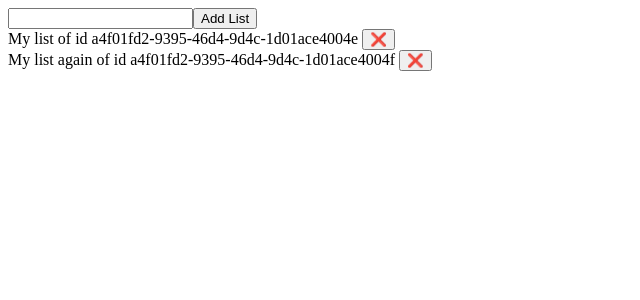
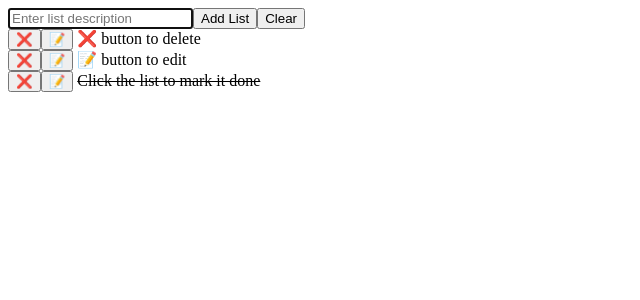
Before and after one commit to anditakaesar/sandbox-react-redux, a React (Create React App) app: page / in a window 1280 px wide. Shown: the top 300 px of the page, without its empty margins (0-640 px from the left). Built offline with nearby package versions, Linux system fonts and the light colour scheme.

Commit message:
Fully worked CRUD

```diff
--- /dev/null
+++ b/src/App.css
@@ -0,0 +1,9 @@
+.checklist-done {
+    text-decoration: line-through;
+    cursor: pointer;
+}
+
+.checklist-base {
+    text-decoration: none;
+    cursor: pointer;
+}
--- a/src/App.js
+++ b/src/App.js
@@ -1,48 +1,11 @@
 import React from 'react';
 import { connect } from 'react-redux';
+import './App.css';
 import { fetchChecklist, createChecklist, updateChecklist, deleteChecklist } from './checklist/checklist.action';
 
 const uuid = require('uuid/v4');
 
 class App extends React.Component {
-
-  _onClickAddHandler = (checklist) => {
-    this.props.createChecklist(checklist);
-  }
-
-  _onClickDeleteHandler = (checklist) => {
-    this.props.deleteChecklist(checklist);
-  }
-
-  render() {
-    const { checklists } = this.props;
-
-    return(
-      <div className="App">
-        <ListForm onAdd={this._onClickAddHandler} />
-        {
-          checklists.map((l, i) =>
-            <SingleList list={l} key={l.id} onDelete={this._onClickDeleteHandler} />)
-        }
-
-      </div>
-    );
-  }
-}
-
-class SingleList extends React.Component {
-  render() {
-    const { list, onDelete } = this.props;
-
-    return(
-        <div>
-          {list.desc} of id {list.id} <button onClick={() => this.props.onDelete(list)}>❌</button>
-        </div>
-    );
-  }
-}
-
-class ListForm extends React.Component {
 
   constructor(props) {
     super(props);
@@ -53,7 +16,7 @@ class ListForm extends React.Component {
     }
   }
 
-  _onFieldChange = (event) => {
+  _onFieldChangeHandler = (event) => {
     const { name, value } = event.target;
 
     this.setState({
@@ -61,40 +24,116 @@ class ListForm extends React.Component {
     });
   }
 
-  _onAddBtnHandler = () => {
+  _onKeyDownHandler = (event) => {
+    // handle Enter key
+    if (event.key === 'Enter') {
+      this._onClickSaveHandler();
+    }
+  }
+
+  _onClickSaveHandler = () => {
     const { id, desc, enabled } = this.state;
 
     if (desc !== '') {
-      let newid = uuid();
+
       let checklist = {
+        id: id,
         desc: desc,
         enabled: enabled
       }
 
       if (id === '') {
+        let newid = uuid();
         checklist.id = newid;
-        this.props.onAdd(checklist);
+        this.props.createChecklist(checklist);
       } else {
-        console.log('editing');
+        this.props.updateChecklist(checklist);
       }
-      this.clearFields();
+
+      this._clearFields();
     }
   }
 
-  clearFields() {
+  _onListToggleHandler = (checklist) => {
+    checklist.enabled = !checklist.enabled;
+    this.props.updateChecklist(checklist);
+  }
+
+  _clearFields = () => {
     this.setState({
       id: '',
-      desc: ''
+      desc: '',
+      enabled: true
+    });
+  }
+
+  _onClickDeleteHandler = (checklist) => {
+    this.props.deleteChecklist(checklist);
+  }
+
+  _onClickEditHandler = (checklist) => {
+    this.setState({
+      id: checklist.id,
+      desc: checklist.desc,
+      enabled: checklist.enabled
     });
   }
 
   render() {
-    const { onAdd } = this.props;
+    const { checklists } = this.props;
+    let editedList = {
+      id: this.state.id,
+      desc: this.state.desc,
+      enabled: this.state.enabled
+    }
+
+    return(
+      <div className="App">
+        <ListForm onSave={this._onClickSaveHandler}
+        onClear={this._clearFields}
+        list={editedList}
+        onFieldChange={this._onFieldChangeHandler}
+        onKeyDown={this._onKeyDownHandler} />
+
+        {
+          checklists.map((l, i) =>
+            <SingleList list={l} key={l.id}
+            onDelete={this._onClickDeleteHandler}
+            onEdit={this._onClickEditHandler}
+            onToggle={this._onListToggleHandler} />)
+        }
+
+      </div>
+    );
+  }
+}
+
+class SingleList extends React.Component {
+  render() {
+    const { list, onDelete, onEdit, onToggle } = this.props;
+
+    return(
+        <div>
+          <button onClick={() => onDelete(list)}><span role="img" aria-label="delete this item">❌</span></button>
+          <button onClick={() => onEdit(list)}><span role="img" aria-label="edit this item">📝</span></button>&nbsp;
+          <span className={ list.enabled ? "checklist-base" : "checklist-done" } onClick={() => onToggle(list)}>{list.desc}</span>
+        </div>
+    );
+  }
+}
+
+class ListForm extends React.Component {
+  render() {
+    const { list, onFieldChange, onSave, onClear, onKeyDown } = this.props;
 
     return (
       <React.Fragment>
-        <input type="text" id="descField" name="desc" onChange={this._onFieldChange} value={this.state.desc}></input>
-        <button onClick={this._onAddBtnHandler}>Add List</button>
+        <input type="text" id="descField" name="desc" placeholder="Enter list description" autoFocus
+        onChange={onFieldChange}
+        onKeyDown={onKeyDown}
+        value={list.desc}></input>
+        <button onClick={onSave}>{list.id === '' ? 'Add' : 'Save' } List</button>
+        <button onClick={onClear}>Clear</button>
       </React.Fragment>
     );
   }
--- a/src/initialState.js
+++ b/src/initialState.js
@@ -2,13 +2,18 @@ export const initialState = {
     checklists: [
         {
             id: "a4f01fd2-9395-46d4-9d4c-1d01ace4004e",
-            desc: "My list",
+            desc: "❌ button to delete",
             enabled: true
         },
         {
             id: "a4f01fd2-9395-46d4-9d4c-1d01ace4004f",
-            desc: "My list again",
+            desc: "📝 button to edit",
             enabled: true
+        },
+        {
+            id: "a4f01fd2-9395-46d4-9d4c-1d01ace40041",
+            desc: "Click the list to mark it done",
+            enabled: false
         }
     ]
 }
```
